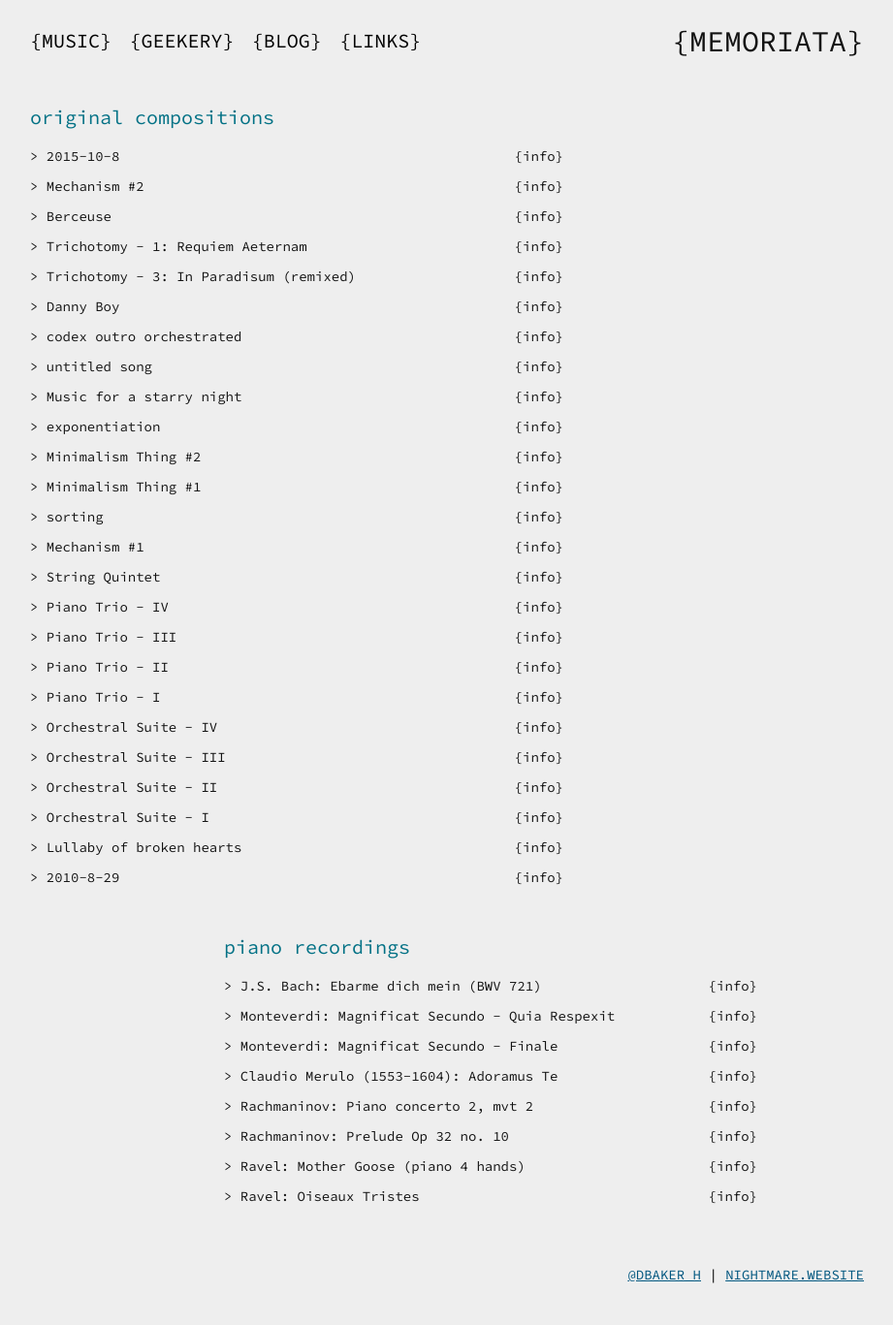
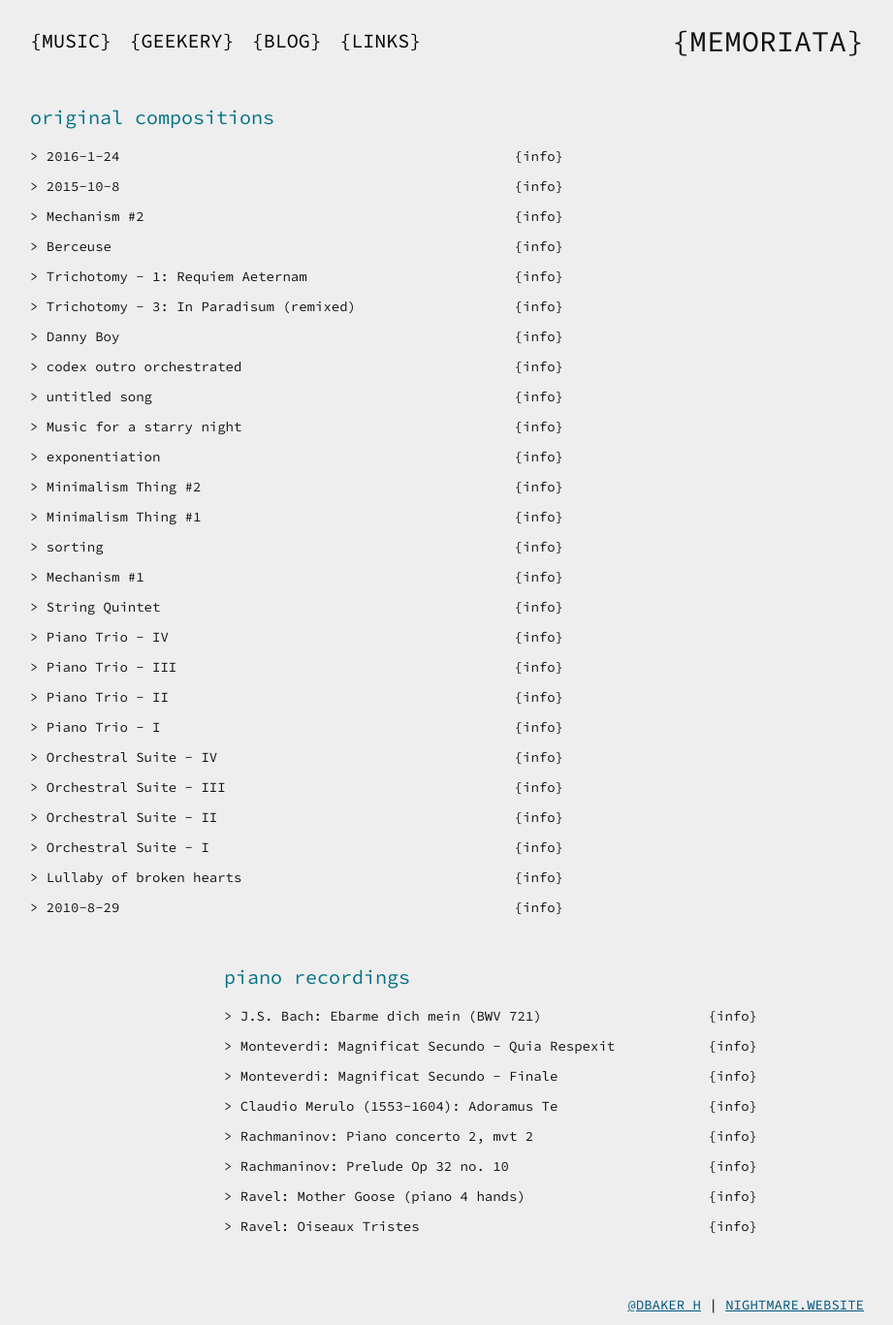
Before and after one commit to d-baker/navsite, a Jekyll site: the page built from audio.html, in a window 1280 px wide. Shown: the whole page at 97% size, without its empty margins (179-1100 px from the left). Built offline with Jekyll 4.4.1, drawn with Linux system fonts in a browser that asks for light colours; nearby versions of some CDN libraries; some web fonts are replaced; library files that are not in the unit come from our copies; comment, search, counter and statistics services are not loaded; before the commit the page ends 1336 px from its top, so only the background shows below that.

Commit message:
add new electromedieval track

```diff
--- a/_data/audio-originalcomps.yml
+++ b/_data/audio-originalcomps.yml
@@ -1,3 +1,9 @@
+- description: ""
+  src: "originalcomps/2015-1-24.mp3"
+  playlist: "originalcomps"
+  date: "2016-1-24"
+  title: "2016-1-24"
+
 - description: "something I needed to write"
   src: "originalcomps/2015-10-8.ogg"
   playlist: "originalcomps"
```
